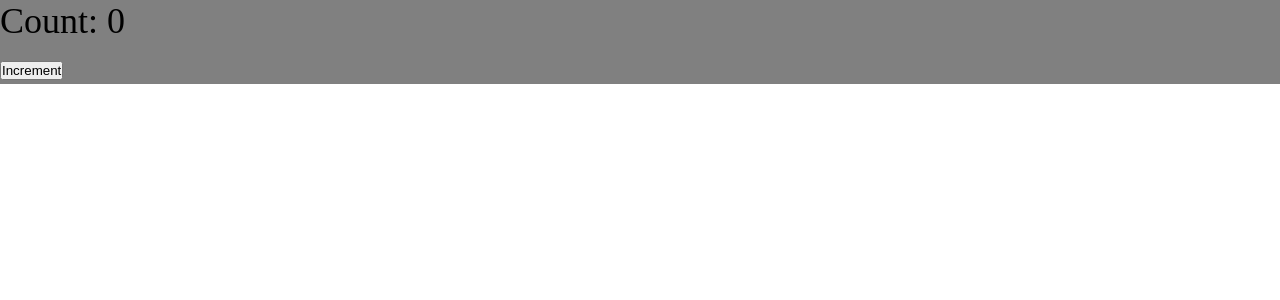
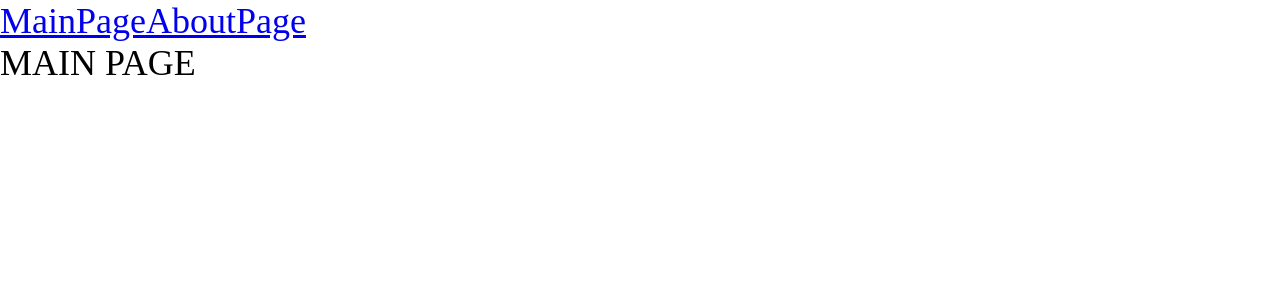
Before and after one commit to egorgrin/advancedFrontend, a React app: page / in a window 1280 px wide. Shown: the top 300 px of the page. Built offline with nearby package versions, Linux system fonts and the light colour scheme.

Commit message:
Lesson 6: code splitting (lazy, suspense)

```diff
--- a/src/App.tsx
+++ b/src/App.tsx
@@ -1,11 +1,22 @@
-import {Counter} from './components/Counter';
 import './index.scss'
+import {Link, Route, Routes} from 'react-router-dom';
+import {AboutPageAsync} from "./pages/AboutPage/AboutPage.async";
+import {MainPageAsync} from "./pages/MainPage/MainPage.async";
+import {Suspense} from "react";
 
 
 const App = () => {
   return (
       <div className="app">
-        <Counter />
+        <Link to={'/'}>MainPage</Link>
+        <Link to={'/about'}>AboutPage</Link>
+        <Suspense fallback={<div>Loading...</div>}>
+          <Routes>
+            <Route path={'/'} element={<MainPageAsync/>}/>
+            <Route path={'/about'} element={<AboutPageAsync/>}/>
+          </Routes>
+        </Suspense>
+
       </div>
   );
 };
--- a/src/index.tsx
+++ b/src/index.tsx
@@ -1,7 +1,10 @@
 import {render} from "react-dom";
 import App from "./App";
+import {BrowserRouter} from "react-router-dom";
 
 render(
-    <App />,
+    <BrowserRouter>
+      <App />
+    </BrowserRouter>,
     document.getElementById('root')
 )
--- /dev/null
+++ b/src/pages/AboutPage/AboutPage.async.tsx
@@ -0,0 +1,6 @@
+import {lazy} from 'react';
+
+export const AboutPageAsync = lazy(() => new Promise(resolve => {
+  //@ts-ignore
+  setTimeout(() => resolve(import('./AboutPage')), 1500)
+}));
--- /dev/null
+++ b/src/pages/AboutPage/AboutPage.tsx
@@ -0,0 +1,11 @@
+import React from 'react';
+
+const AboutPage = () => {
+  return (
+      <div>
+        ABOUT PAGE
+      </div>
+  );
+};
+
+export default AboutPage;
--- /dev/null
+++ b/src/pages/MainPage/MainPage.async.tsx
@@ -0,0 +1,6 @@
+import { lazy } from 'react';
+
+export const MainPageAsync = lazy(() => new Promise(resolve => {
+  //@ts-ignore
+  setTimeout(() => resolve(import('./MainPage')), 1500)
+}));
--- /dev/null
+++ b/src/pages/MainPage/MainPage.tsx
@@ -0,0 +1,11 @@
+import React from 'react';
+
+const MainPage = () => {
+  return (
+      <div>
+        MAIN PAGE
+      </div>
+  );
+};
+
+export default MainPage;
```
Also changed, not shown: package.json (+14 -12 lines), 2 other files (tests, documents, lock files or other folders).
